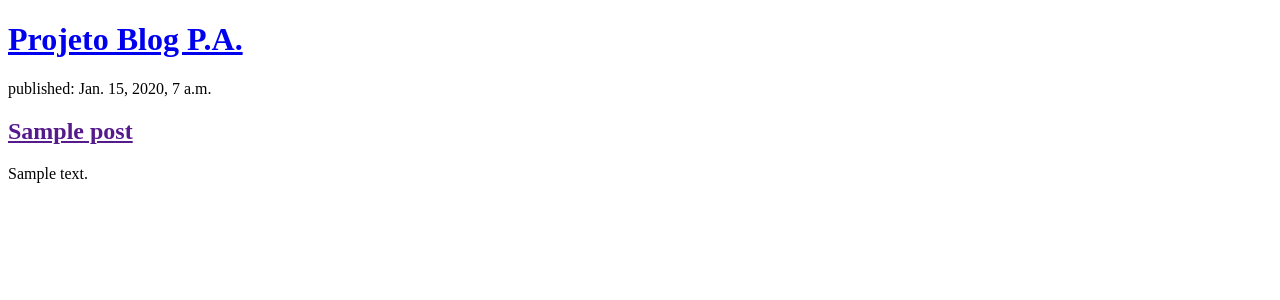
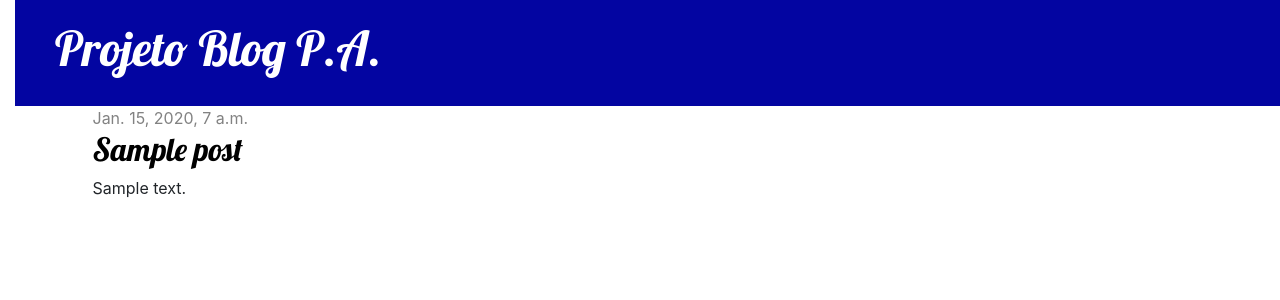
Before and after one commit to acgoularthub/Projeto-Blog-Programa-o-Avancada, a Django app: page / in a window 1280 px wide. Shown: the top 300 px of the page. Run offline with Django 3.2, Linux system fonts and the light colour scheme; tables that the repository leaves empty hold one stand-in row (values such as "Sample post"); some libraries are stand-ins or nearby versions.

Commit message:
preparando novo deploy para testes de erro na nova distribuição do html

```diff
--- /dev/null
+++ b/blog/static/css/blog.css
@@ -0,0 +1,55 @@
+h1 a, h2 a {
+    color: #0305a1;
+    font-family: 'Lobster';
+}
+
+body {
+    padding-left: 15px;
+}
+
+.page-header {
+    background-color: #0305a1;
+    margin-top: 0;
+    padding: 20px 20px 20px 40px;
+}
+
+.page-header h1, .page-header h1 a, .page-header h1 a:visited, .page-header h1 a:active {
+    color: #ffffff;
+    font-size: 36pt;
+    text-decoration: none;
+}
+
+.content {
+    margin-left: 40px;
+}
+
+h1, h2, h3, h4 {
+    font-family: 'Lobster', cursive;
+}
+
+.date {
+    color: #828282;
+}
+
+.save {
+    float: right;
+}
+
+.post-form textarea, .post-form input {
+    width: 100%;
+}
+
+.top-menu, .top-menu:hover, .top-menu:visited {
+    color: #ffffff;
+    float: right;
+    font-size: 26pt;
+    margin-right: 20px;
+}
+
+.post {
+    margin-bottom: 70px;
+}
+
+.post h2 a, .post h2 a:visited {
+    color: #000000;
+}
--- /dev/null
+++ b/blog/templates/blog/base.html
@@ -0,0 +1,26 @@
+{% load static %}
+<!DOCTYPE html>
+<html lang="pt-BR">
+<head>
+    <meta charset="UTF-8">
+    <meta name="viewport" content="width=device-width, initial-scale=1.0">
+    <link rel="stylesheet" href="{% static 'css/blog.css' %}">
+    <link href="//fonts.googleapis.com/css?family=Lobster&subset=latin,latin-ext" rel="stylesheet" type="text/css">
+    <link rel="stylesheet" href="https://stackpath.bootstrapcdn.com/bootstrap/4.5.2/css/bootstrap.min.css" integrity="sha384-JcKb8q3iqJ61gNV9KGb8thSsNjpSL0n8PARn9HuZOnIxN0hoP+VmmDGMN5t9UJ0Z" crossorigin="anonymous">
+    <title>Blog para P.A.</title>
+</head>
+<body>
+    <div class="page-header">
+        <h1><a href="/">Projeto Blog P.A.</a></h1>
+    </div>
+    <div class="content container">
+        <div class="row">
+            <div class="col-md-8">
+            {% block content %}
+
+            {% endblock %}
+            </div>
+        </div>
+    </div>
+</body>
+</html>
--- a/blog/templates/blog/post_list.html
+++ b/blog/templates/blog/post_list.html
@@ -1,23 +1,13 @@
-<!DOCTYPE html>
-<html lang="pt-BR">
-<head>
-    <meta charset="UTF-8">
-    <meta name="viewport" content="width=device-width, initial-scale=1.0">
-    <title>Blog para P.A.</title>
-</head>
-<body>
+{% extends 'blog/base.html' %}
 
-    <div>
-        <h1><a href="/">Projeto Blog P.A.</a></h1>
-    </div>
+{% block content %}
     {% for post in posts %}
-    <div>
-        <p>published: {{ post.published_date }}</p>
-        <h2><a href="">{{ post.title }}</a></h2>
-        <p>{{ post.text|linebreaksbr }}</p>
-    </div>
+        <div class="post">
+            <div class="date">
+                {{ post.published_date }}
+            </div>
+            <h2><a href="{% url 'post_detail' pk=post.pk %}">{{ post.title }}</a></h2>
+            <p>{{ post.text|linebreaksbr }}</p>
+        </div>
     {% endfor %}
-
-
-</body>
-</html>
+{% endblock %}
--- a/blog/urls.py
+++ b/blog/urls.py
@@ -3,4 +3,5 @@ from . import views
 
 urlpatterns = [
     path('', views.post_list, name='post_list'),
+    path('post/<int:pk>/', views.post_detail, name='post_detail'),
 ]
--- a/blog/views.py
+++ b/blog/views.py
@@ -1,4 +1,4 @@
-from django.shortcuts import render
+from django.shortcuts import render, get_object_or_404
 from django.utils import timezone
 from .models import Post
 
@@ -6,3 +6,7 @@ from .models import Post
 def post_list(request):
     posts = Post.objects.filter(published_date__lte=timezone.now()).order_by('published_date')
     return render(request, 'blog/post_list.html', {'posts': posts})
+
+def post_detail(request, pk):
+    post = get_object_or_404(Post, pk=pk)
+    return render(request, 'blog/post_detail.html', {'post': post})
```
Also changed, not shown: blog/templates/blog/post_detail.html (added, +13 -0 lines).
